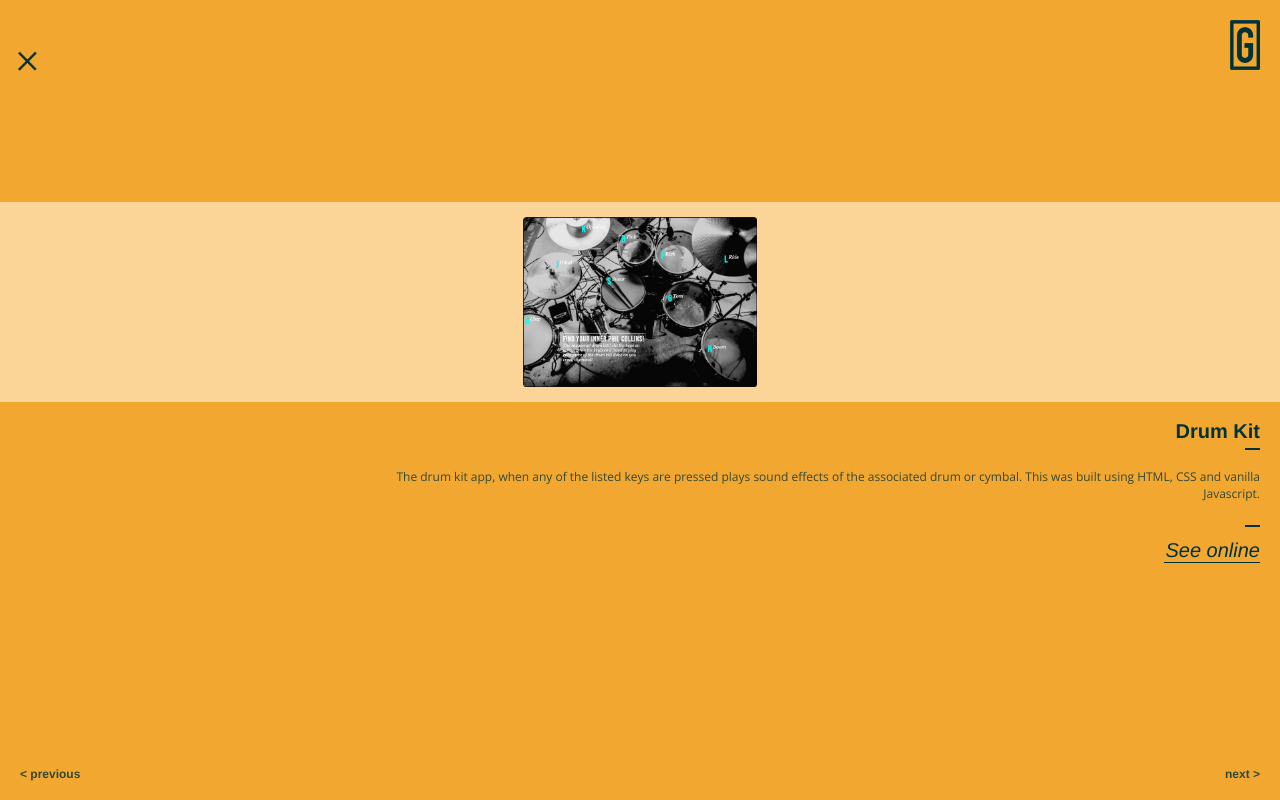
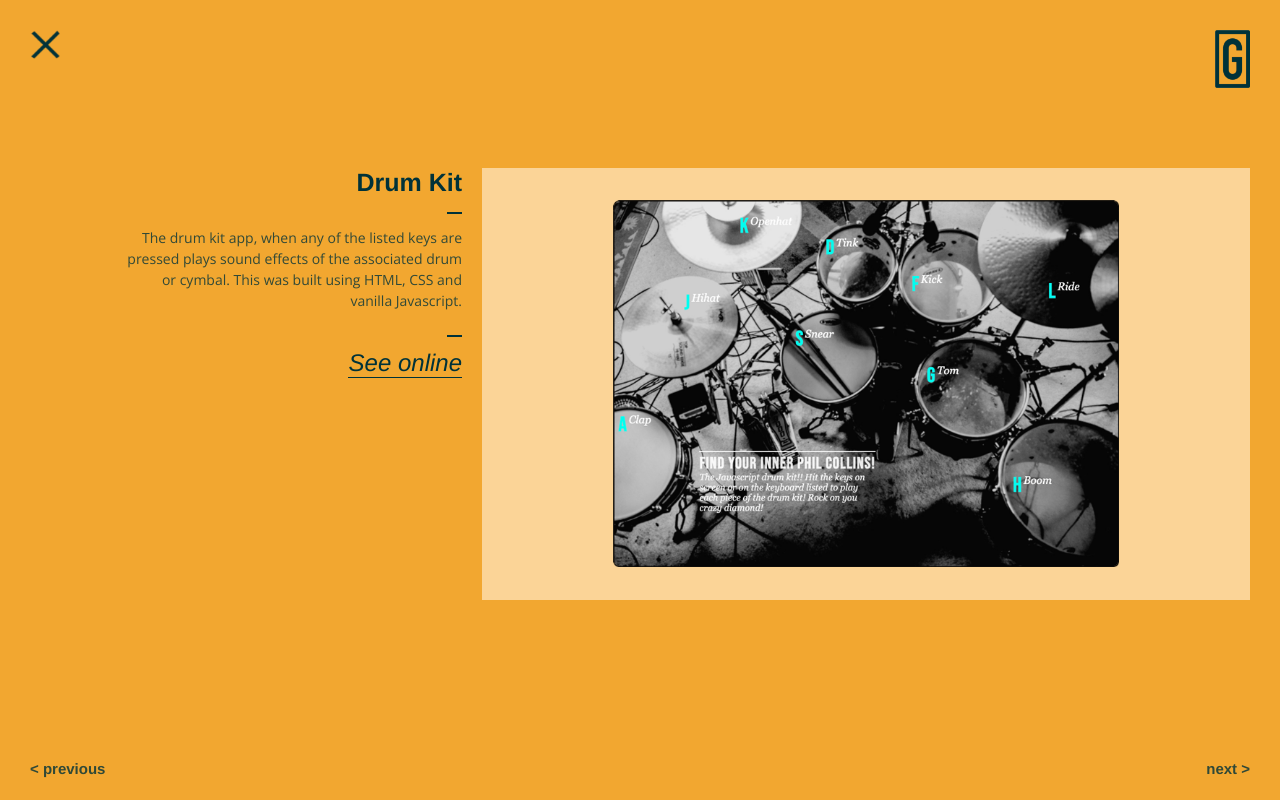
Before and after one commit to garethscott/Portfolio-2, a React (Create React App) app: page /drumkit in a window 1280 px wide. Built offline with nearby package versions, Linux system fonts and the light colour scheme; a web font is replaced by a local one.

Commit message:
Futher development to media queries

```diff
--- a/src/components/ContactPage/ContactPage.js
+++ b/src/components/ContactPage/ContactPage.js
@@ -34,6 +34,12 @@ const StyledBackground = styled.div`
     align-items: center;
     justify-content: center;
     position: relative;
+
+    // REGULAR IPAD TO IPAD PRO - LANDSCAPE
+    @media only screen and (min-width: 1025px) and (max-width: 1366px)
+    and (min-height: 769px) and (max-height: 1024px) {
+        justify-content: unset;
+    }
 `;
 const StyledLogo = styled.img`
     width: 30px;
@@ -73,6 +79,12 @@ const StyledLogo = styled.img`
         top: 30px;
         width: 35px;
     }
+
+    // REGULAR IPAD TO IPAD PRO - LANDSCAPE
+    @media only screen and (min-width: 1025px) and (max-width: 1366px)
+    and (min-height: 769px) and (max-height: 1024px) {
+        display: none;
+    }
 `;
 const StyledLogoTwo = styled.img`
     width: 33px;
@@ -93,6 +105,15 @@ const StyledLogoTwo = styled.img`
         display: inline;
         position: absolute;
         right: 0;
+    }
+
+    // REGULAR IPAD TO IPAD PRO - LANDSCAPE
+    @media only screen and (min-width: 1025px) and (max-width: 1366px)
+    and (min-height: 769px) and (max-height: 1024px) {
+        display: inline;
+        position: absolute;
+        right: 0;
+        width: 40px;
     }
 `;
 const StyledContentBox = styled.div`
@@ -127,4 +148,11 @@ const StyledContentBox = styled.div`
     and (min-height: 769px) and (max-height: 1026px) {
         width: 91%;
     }
+
+    // REGULAR IPAD TO IPAD PRO - LANDSCAPE
+    @media only screen and (min-width: 1025px) and (max-width: 1366px)
+    and (min-height: 769px) and (max-height: 1024px) {
+        width: 40%;
+        margin-left: 5%;
+    }
 `;
--- a/src/components/ProjectsPage/ContactBox.js
+++ b/src/components/ProjectsPage/ContactBox.js
@@ -60,6 +60,12 @@ const StyledContactBox = styled.div`
     and (min-height: 722px) and (max-height: 1026px) {
         height: 180px;
     }
+
+    // REGULAR IPAD TO IPAD PRO - LANDSCAPE
+    @media only screen and (min-width: 1025px) and (max-width: 1366px)
+    and (min-height: 769px) and (max-height: 1024px) {
+        height: 180px;
+    }
 `;
 const StyledContactContent = styled.div`
     width: 86%;
@@ -93,6 +99,14 @@ const StyledContactContent = styled.div`
     // SURFACE DUO TO REGULAR IPAD - PORTRAIT
     @media only screen and (min-width: 542px) and (max-width: 1025px)
     and (min-height: 722px) and (max-height: 1026px) {
+        display: flex;
+        height: 100px;
+        justify-content: space-between;
+    }
+
+    // REGULAR IPAD TO IPAD PRO - LANDSCAPE
+    @media only screen and (min-width: 1025px) and (max-width: 1366px)
+    and (min-height: 769px) and (max-height: 1024px) {
         display: flex;
         height: 100px;
         justify-content: space-between;
@@ -131,6 +145,13 @@ const StyledLogoPink = styled.img`
         width: 33px;
         position: static;
     }
+
+    // REGULAR IPAD TO IPAD PRO - LANDSCAPE
+    @media only screen and (min-width: 1025px) and (max-width: 1366px)
+    and (min-height: 769px) and (max-height: 1024px) {
+        width: 33px;
+        position: static;
+    }
 `;
 const StyledDetailsBox = styled.div`
     width: 250px;
--- a/src/components/ProjectsPage/ContactDetails.js
+++ b/src/components/ProjectsPage/ContactDetails.js
@@ -43,6 +43,12 @@ const StyledContactDeetBox = styled.div`
     and (min-height: 722px) and (max-height: 1026px) {
      height: 53px;
     }
+
+    // REGULAR IPAD TO IPAD PRO - LANDSCAPE
+    @media only screen and (min-width: 1025px) and (max-width: 1366px)
+    and (min-height: 769px) and (max-height: 1024px) {
+     height: 53px;
+    }
 `;
 const StyledPhone = styled.h3`
      font-family: helvetica;
@@ -72,6 +78,12 @@ const StyledPhone = styled.h3`
     @media only screen and (min-width: 542px) and (max-width: 1025px)
     and (min-height: 722px) and (max-height: 1026px) {
        margin-top: 0px;
+    }
+
+    // REGULAR IPAD TO IPAD PRO - LANDSCAPE
+    @media only screen and (min-width: 1025px) and (max-width: 1366px)
+    and (min-height: 769px) and (max-height: 1024px) {
+     margin-top: 0px;
     }
 `;
 const StyledEmail = styled.h3`
@@ -110,4 +122,10 @@ const StyledLine = styled.div`
     and (min-height: 722px) and (max-height: 1026px) {
      display: none;
     }
+
+    // REGULAR IPAD TO IPAD PRO - LANDSCAPE
+    @media only screen and (min-width: 1025px) and (max-width: 1366px)
+    and (min-height: 769px) and (max-height: 1024px) {
+     display: none;
+    }
 `;
--- a/src/components/ProjectsPage/ProjectBox.js
+++ b/src/components/ProjectsPage/ProjectBox.js
@@ -218,6 +218,12 @@ const StyledImgHeading = styled.h3`
         font-size: 18px;
     }
 
+    // REGULAR IPAD TO IPAD PRO - LANDSCAPE
+    @media only screen and (min-width: 1025px) and (max-width: 1366px)
+    and (min-height: 769px) and (max-height: 1024px) {
+        font-size: 18px;
+    }
+
 `;
 const StyledSubHeading = styled.h3`
     color: rgb(0, 50, 57);
@@ -225,4 +231,10 @@ const StyledSubHeading = styled.h3`
     font-size: 16px;
     font-weight: 200;
     margin-top: -15px;
+
+    // REGULAR IPAD TO IPAD PRO - LANDSCAPE
+    @media only screen and (min-width: 1025px) and (max-width: 1366px)
+    and (min-height: 769px) and (max-height: 1024px) {
+        font-size: 16px;
+    }
 `;
--- a/src/components/WorkPages/WorkPage.js
+++ b/src/components/WorkPages/WorkPage.js
@@ -100,6 +100,14 @@ const StyledBlackLogo = styled.img`
         width: 30px;
     }
 
+    // REGULAR IPAD TO IPAD PRO - LANDSCAPE
+    @media only screen and (min-width: 1025px) and (max-width: 1366px)
+    and (min-height: 769px) and (max-height: 1024px) {
+        top: 30px;
+        right: 30px;
+        width: 35px;
+    }
+
 
 `;
 const StyledX = styled.img`
@@ -146,6 +154,20 @@ const StyledX = styled.img`
     and (min-height: 769px) and (max-height: 1026px) {
         top: 30px;
         left: 30px;
+    }
+
+    // REGULAR IPAD TO IPAD PRO - LANDSCAPE
+    @media only screen and (min-width: 1025px) and (max-width: 1366px)
+    and (min-height: 769px) and (max-height: 1024px) {
+        top: 30px;
+        left: 30px;
+    }
+
+    // REGULAR IPAD TO IPAD PRO - LANDSCAPE
+    @media only screen and (min-width: 1025px) and (max-width: 1366px)
+    and (min-height: 769px) and (max-height: 1024px) {
+        width: 30px;
+
     }
 
 `;
@@ -232,6 +254,15 @@ const StyledContentBox = styled.div`
         // background: lightblue;
         height: 65%;
         width: 92%;
+    }
+
+    // REGULAR IPAD TO IPAD PRO - LANDSCAPE
+    @media only screen and (min-width: 1025px) and (max-width: 1366px)
+    and (min-height: 769px) and (max-height: 1024px) {
+        // background: blue;
+        display: flex;
+        flex-direction: row-reverse;
+        height: 60%;
     }
 
 `;
@@ -337,6 +368,14 @@ const StyledImgFrame = styled.div`
         height: 65%;
     }
 
+    // REGULAR IPAD TO IPAD PRO - LANDSCAPE
+    @media only screen and (min-width: 1025px) and (max-width: 1366px)
+    and (min-height: 769px) and (max-height: 1024px) {
+        width: 60%;
+        margin-right: 30px;
+        height: 90%;
+    }
+
 `;
 const StyledWorkImg = styled.img`
     height: 85%;
@@ -392,6 +431,13 @@ const StyledCopyFrame = styled.div`
         margin-top: 0px;
     }
 
+    // REGULAR IPAD TO IPAD PRO - LANDSCAPE
+    @media only screen and (min-width: 1025px) and (max-width: 1366px)
+    and (min-height: 769px) and (max-height: 1024px) {
+        width: 37%;
+        margin-top: 0px;
+    }
+
 
 `;
 const StyledCopyBox = styled.div`
@@ -415,7 +461,11 @@ const StyledCopyBox = styled.div`
         margin-top: 0px;
     }
 
-
+    // REGULAR IPAD TO IPAD PRO - LANDSCAPE
+    @media only screen and (min-width: 1025px) and (max-width: 1366px)
+    and (min-height: 769px) and (max-height: 1024px) {
+        margin-top: 0px;
+    }
 
 `;
 const StyledHeading = styled.h1`
@@ -437,6 +487,13 @@ const StyledHeading = styled.h1`
     and (min-height: 769px) and (max-height: 1026px) {
         margin-right: 0px;
         font-size: 23px;
+    }
+
+    // REGULAR IPAD TO IPAD PRO - LANDSCAPE
+    @media only screen and (min-width: 1025px) and (max-width: 1366px)
+    and (min-height: 769px) and (max-height: 1024px) {
+        margin-top: 0px;
+        font-size: 25px;
     }
 `;
 const StyledCopy = styled.p`
@@ -468,14 +525,13 @@ const StyledCopy = styled.p`
        line-height: 1.4em;
     }
 
-    // SURFACE DUO TO REGULAR IPAD - PORTRAIT
-    @media only screen and (min-width: 542px) and (max-width: 1025px)
-    and (min-height: 769px) and (max-height: 1026px) {
-        margin-right: 0px;
-        max-width: 300px;
-        font-size: 13px;
-       line-height: 1.4em;
+    // REGULAR IPAD TO IPAD PRO - LANDSCAPE
+    @media only screen and (min-width: 1025px) and (max-width: 1366px)
+    and (min-height: 769px) and (max-height: 1024px) {
+        font-size: 14px;
+       line-height: 1.5em;
     }
+
 `;
 const StyledLineTop = styled.div`
     width: 15px;
@@ -490,6 +546,12 @@ const StyledLineTop = styled.div`
     and (min-height: 769px) and (max-height: 1026px) {
         right: 0px;
         top: 46px;
+    }
+
+    // REGULAR IPAD TO IPAD PRO - LANDSCAPE
+    @media only screen and (min-width: 1025px) and (max-width: 1366px)
+    and (min-height: 769px) and (max-height: 1024px) {
+        top: 44px;
     }
 `;
 const StyledLineBot = styled.div`
@@ -525,6 +587,13 @@ const StyledSeeLink = styled.a`
         font-size: 23px;
         width: 113px;
     }
+    // REGULAR IPAD TO IPAD PRO - LANDSCAPE
+    @media only screen and (min-width: 1025px) and (max-width: 1366px)
+    and (min-height: 769px) and (max-height: 1024px) {
+        font-size: 24px;
+        width: 114px;
+
+    }
 `;
 const StyledArrowBox = styled.div`
     width: 100%;
@@ -538,6 +607,12 @@ const StyledArrowBox = styled.div`
     // SURFACE DUO TO REGULAR IPAD - LANDSCAPE
     @media only screen and (min-width: 542px) and (max-width: 1025px)
     and (min-height: 722px) and (max-height: 790px) {
+        margin-bottom: 7px;
+    }
+
+    // REGULAR IPAD TO IPAD PRO - LANDSCAPE
+    @media only screen and (min-width: 1025px) and (max-width: 1366px)
+    and (min-height: 769px) and (max-height: 1024px) {
         margin-bottom: 7px;
     }
 `;
@@ -556,6 +631,18 @@ const StyledNext = styled(Link)`
     and (min-height: 722px) and (max-height: 790px) {
         margin-right: 30px;
     }
+
+    // REGULAR IPAD TO IPAD PRO - LANDSCAPE
+    @media only screen and (min-width: 1025px) and (max-width: 1366px)
+    and (min-height: 769px) and (max-height: 1024px) {
+        margin-right: 30px;
+    }
+
+    // REGULAR IPAD TO IPAD PRO - LANDSCAPE
+    @media only screen and (min-width: 1025px) and (max-width: 1366px)
+    and (min-height: 769px) and (max-height: 1024px) {
+        font-size: 15px;
+    }
 `;
 const StyledPrevious = styled(Link)`
     font-family: helvetica;
@@ -572,4 +659,16 @@ const StyledPrevious = styled(Link)`
     and (min-height: 722px) and (max-height: 790px) {
         margin-left: 30px;
     }
+
+    // REGULAR IPAD TO IPAD PRO - LANDSCAPE
+    @media only screen and (min-width: 1025px) and (max-width: 1366px)
+    and (min-height: 769px) and (max-height: 1024px) {
+        margin-left: 30px;
+    }
+
+    // REGULAR IPAD TO IPAD PRO - LANDSCAPE
+    @media only screen and (min-width: 1025px) and (max-width: 1366px)
+    and (min-height: 769px) and (max-height: 1024px) {
+        font-size: 15px;
+    }
 `;
```
Also changed, not shown: src/components/ProjectsPage/ContactHeading.js (+28 -0 lines).
